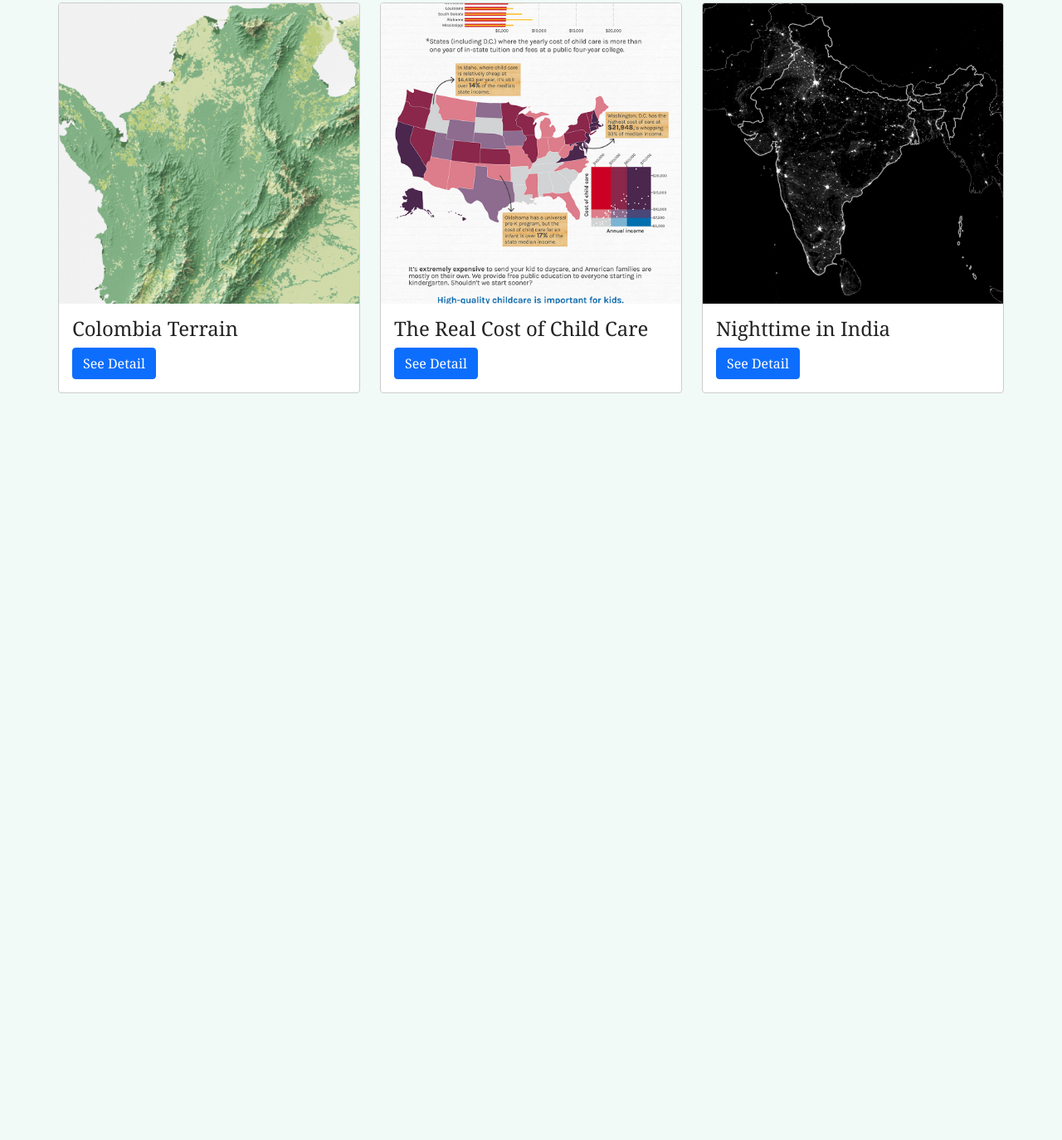
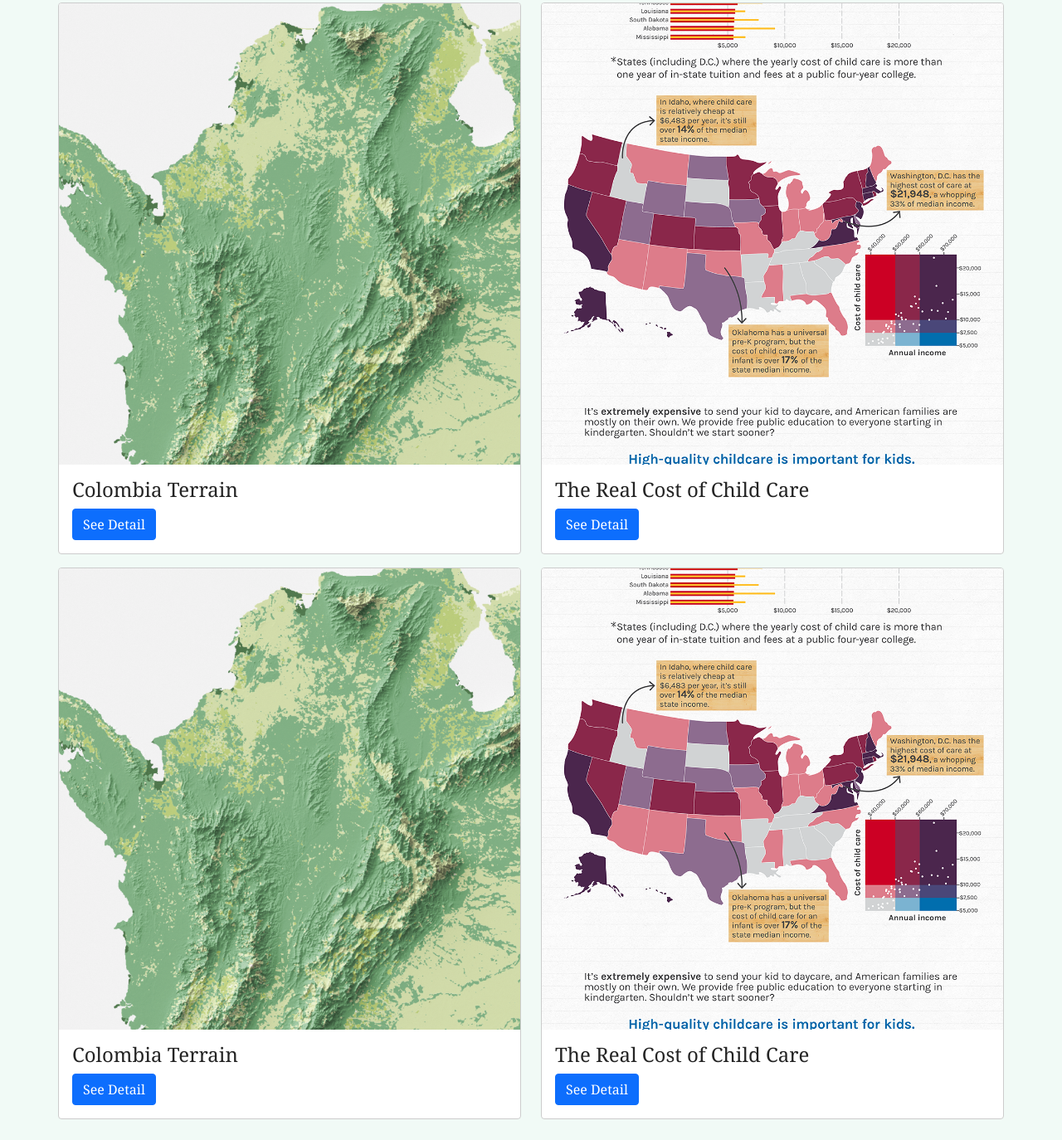
Before and after one commit to sbleibowitz-crypto/portfolio, a plain HTML site: page index.html in a window 1280 px wide. Shown: the part 306-1680 px from the top of the page at 83% size. Before the commit the page ends 805 px from the top, so only its background shows below. Drawn offline with Linux system fonts and the light colour scheme.

Commit message:
Update index.html

```diff
--- a/index.html
+++ b/index.html
@@ -55,7 +55,7 @@
 
     <div class="container">
         <div class="row">
-            <div class="col-md-4">
+            <div class="col-sm-12 col-md-6">
                 <div class="card">
                     <a href="colombia.html">
                         <img class="card-img-top" src="assets/colombia-terrain-map-thumbnail.png" alt="colombia terrain map">
@@ -66,7 +66,7 @@
                     </div>
                 </div>
             </div>
-            <div class="col-md-4">
+            <div class="col-sm-12 col-md-6">
                 <div class="card">
                     <a href="childcare.html">
                         <img class="card-img-top" src="assets/cost-of-childcare-infographic-thumbnail.png" alt="cost of childcare in the united states infographic"></a>
@@ -76,13 +76,29 @@
                     </div>
                 </div>
             </div>
-            <div class="col-md-4">
+        </div>
+        <div class="row">
+            <p></p>
+        </div>
+        <div class="row">
+            <div class="col-sm-12 col-md-6">
                 <div class="card">
-                    <a href="india.html">
-                        <img class="card-img-top" src="assets/india-nighttime-thumbnail.png" alt="India nighttime lights"></a>
+                    <a href="colombia.html">
+                        <img class="card-img-top" src="assets/colombia-terrain-map-thumbnail.png" alt="colombia terrain map">
+					</a>
                     <div class="card-body">
-                        <h4 class="card-title">Nighttime in India</h4>
-                        <a href="india.html" class="btn btn-primary">See Detail</a>
+                        <h4 class="card-title">Colombia Terrain</h4>
+                        <a href="colombia.html" class="btn btn-primary">See Detail</a>
+                    </div>
+                </div>
+            </div>
+            <div class="col-sm-12 col-md-6">
+                <div class="card">
+                    <a href="childcare.html">
+                        <img class="card-img-top" src="assets/cost-of-childcare-infographic-thumbnail.png" alt="cost of childcare in the united states infographic"></a>
+                    <div class="card-body">
+                        <h4 class="card-title">The Real Cost of Child Care</h4>
+                        <a href="childcare.html" class="btn btn-primary">See Detail</a>
                     </div>
                 </div>
             </div>
```
